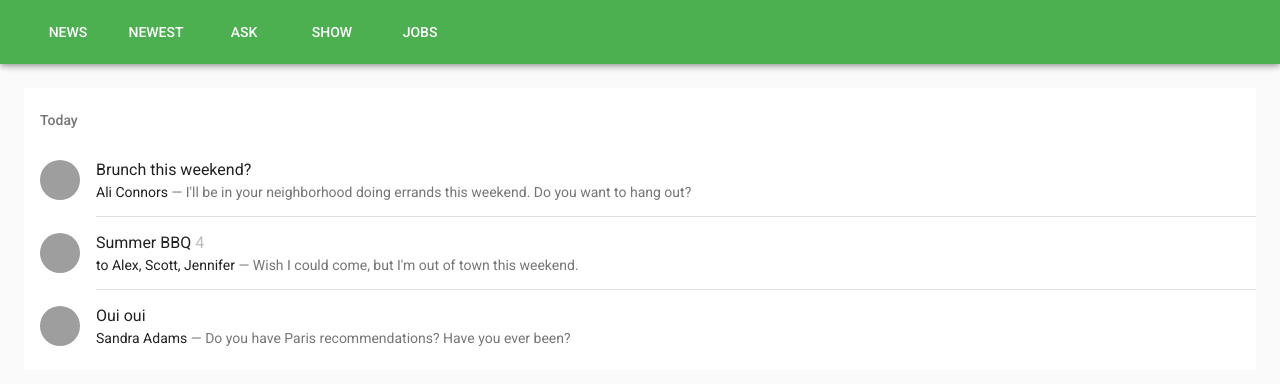
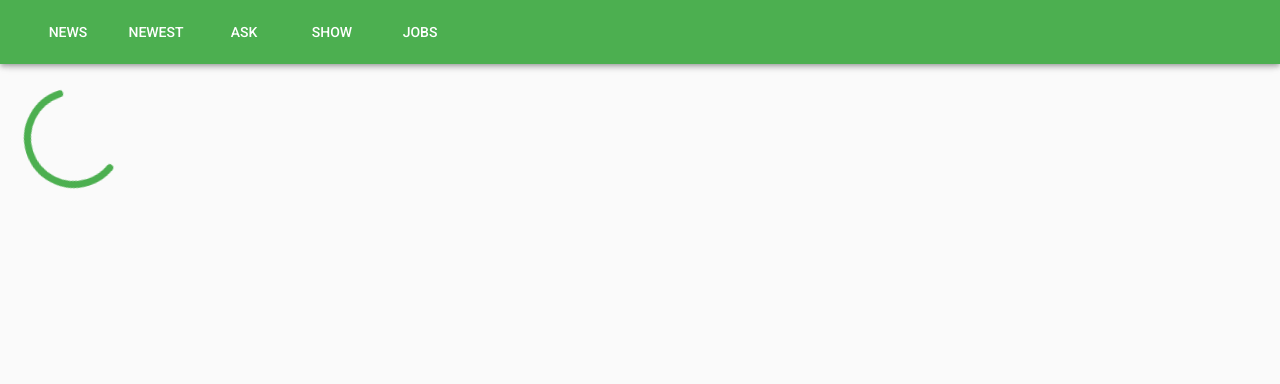
Before and after one commit to lullaaaby13/practice-hackernews, a Vue app: page / in a window 1280 px wide. Shown: the top 384 px of the page. Built offline with nearby package versions, Linux system fonts and the light colour scheme; grey boxes are pictures that could not be loaded.

Commit message:
[feature_5] : User.vue 로딩 컴포넌트 추가

```diff
--- a/src/router/index.js
+++ b/src/router/index.js
@@ -79,10 +79,14 @@ export default new Router({
       path: '/user/:user',
       name: 'user',
       component: User,
-      async beforeEnter (to, from, next) {
+      beforeEnter (to, from, next) {
         const { user } = to.params
-        await store.dispatch('GET_USER', { user })
+        store.dispatch('GET_USER', { user })
         next()
+      },
+      beforeLeave (to, from, next) {
+        console.log('Leaving..')
+        store.commit('setUser', {})
       }
     },
   ],
--- a/src/views/Home.vue
+++ b/src/views/Home.vue
@@ -1,38 +1,11 @@
 <template>
   <v-content class="pt-0">
-    <v-list two-line>
-          <template v-for="(item, index) in items">
-
-            <v-subheader
-              v-if="item.header"
-              :key="item.header"
-            >
-              {{ item.header }}
-            </v-subheader>
-
-            <v-divider
-              v-else-if="item.divider"
-              :key="index"
-              :inset="item.inset"
-            ></v-divider>
-
-            <v-list-tile
-              v-else
-              :key="item.title"
-              avatar
-              @click=""
-            >
-              <v-list-tile-avatar>
-                <img :src="item.avatar">
-              </v-list-tile-avatar>
-
-              <v-list-tile-content>
-                <v-list-tile-title v-html="item.title"></v-list-tile-title>
-                <v-list-tile-sub-title v-html="item.subtitle"></v-list-tile-sub-title>
-              </v-list-tile-content>
-            </v-list-tile>
-          </template>
-        </v-list>
+    <v-progress-circular
+      :size="100"
+      :width="7"
+      color="success"
+      indeterminate
+    ></v-progress-circular>
   </v-content>
 </template>
 
--- a/src/views/User.vue
+++ b/src/views/User.vue
@@ -1,6 +1,18 @@
 <template id="">
 <v-content>
-  <v-layout justify-start>
+  <!-- 로딩중 -->
+  <template v-if="isNowLoading">
+    <v-layout justify-center>
+      <v-progress-circular
+      :size="100"
+      :width="7"
+      color="success"
+      indeterminate
+      ></v-progress-circular>
+    </v-layout>
+  </template>
+
+  <v-layout v-else justify-start>
     <v-flex md3>
       <v-card class="pa-3">
         <v-card-title primary-title>
@@ -19,10 +31,20 @@
       </v-card>
     </v-flex>
   </v-layout>
+
 </v-content>
 </template>
 <script>
 export default {
-
+  computed: {
+    isNowLoading () {
+      const { user } = this.$store.state
+      return Object.entries(user).length === 0 && user.constructor === Object
+    }
+  },
+  beforeRouteLeave (to, from, next) {
+    this.$store.commit('setUser', {})
+    next()
+  }
 }
 </script>
```
